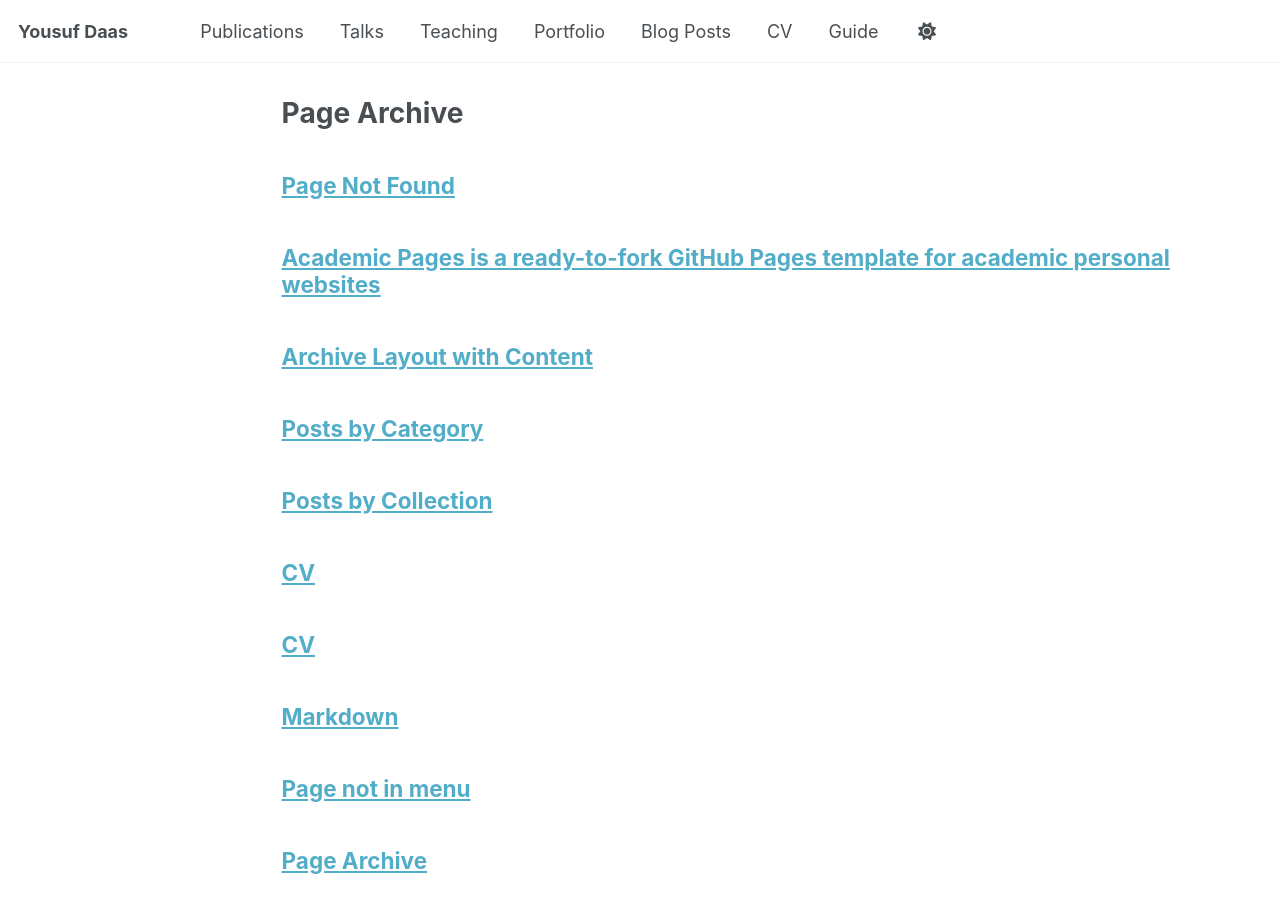
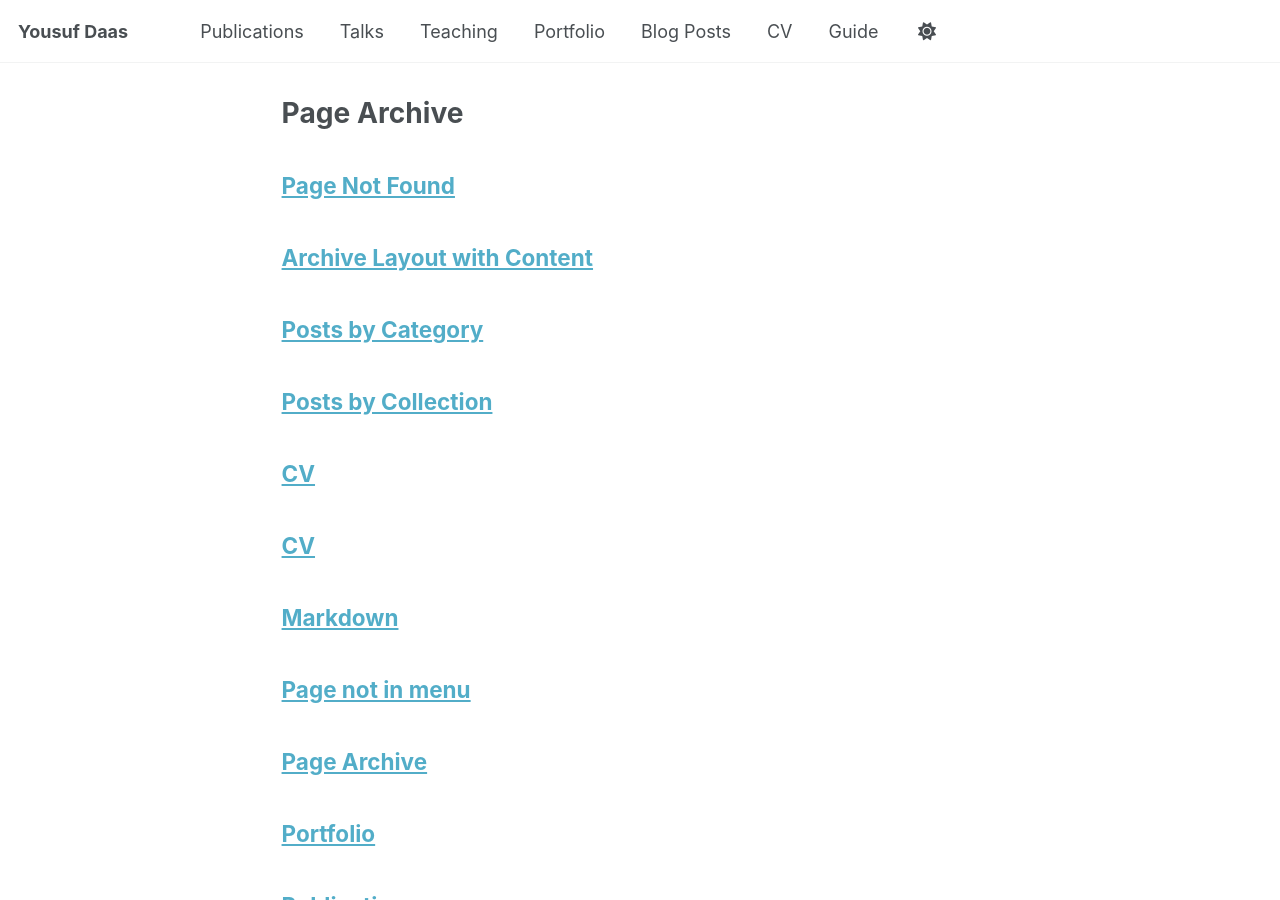
Before and after one commit to YousufDaas/yousufdaas.github.io, a Jekyll site: the page built from _pages/page-archive.html, in a window 1280 px wide and 900 px high. Built offline with Jekyll 4.4.1, drawn with Linux system fonts in a browser that asks for light colours; a script bundle is joined from its source files by our own code; library files that are not in the unit come from our copies.

Commit message:
Update about.md

```diff
--- a/_pages/about.md
+++ b/_pages/about.md
@@ -1,6 +1,5 @@
 ---
-permalink: /
-title: "Academic Pages is a ready-to-fork GitHub Pages template for academic personal websites"
+
 author_profile: true
 redirect_from:
   - /about/
```
